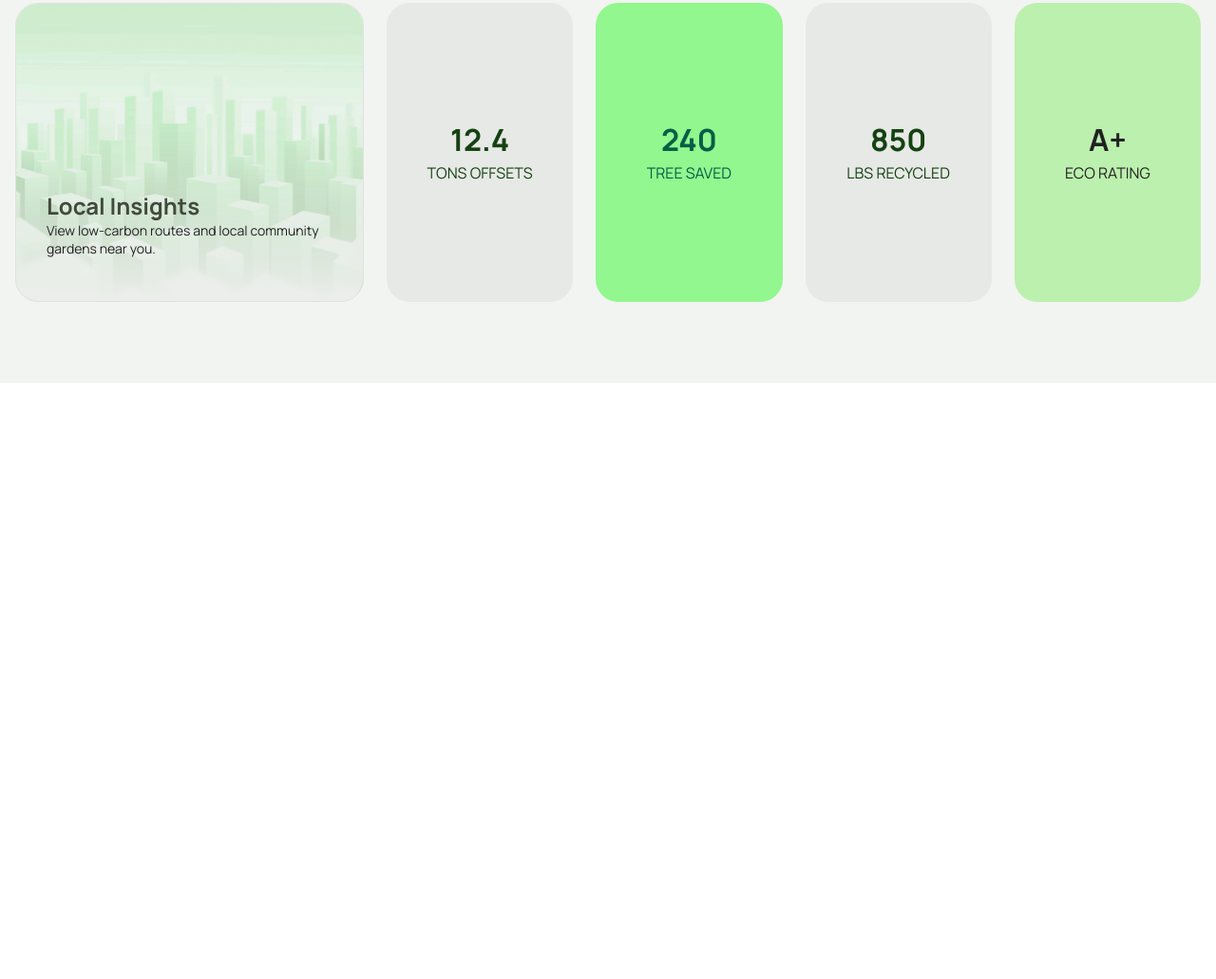
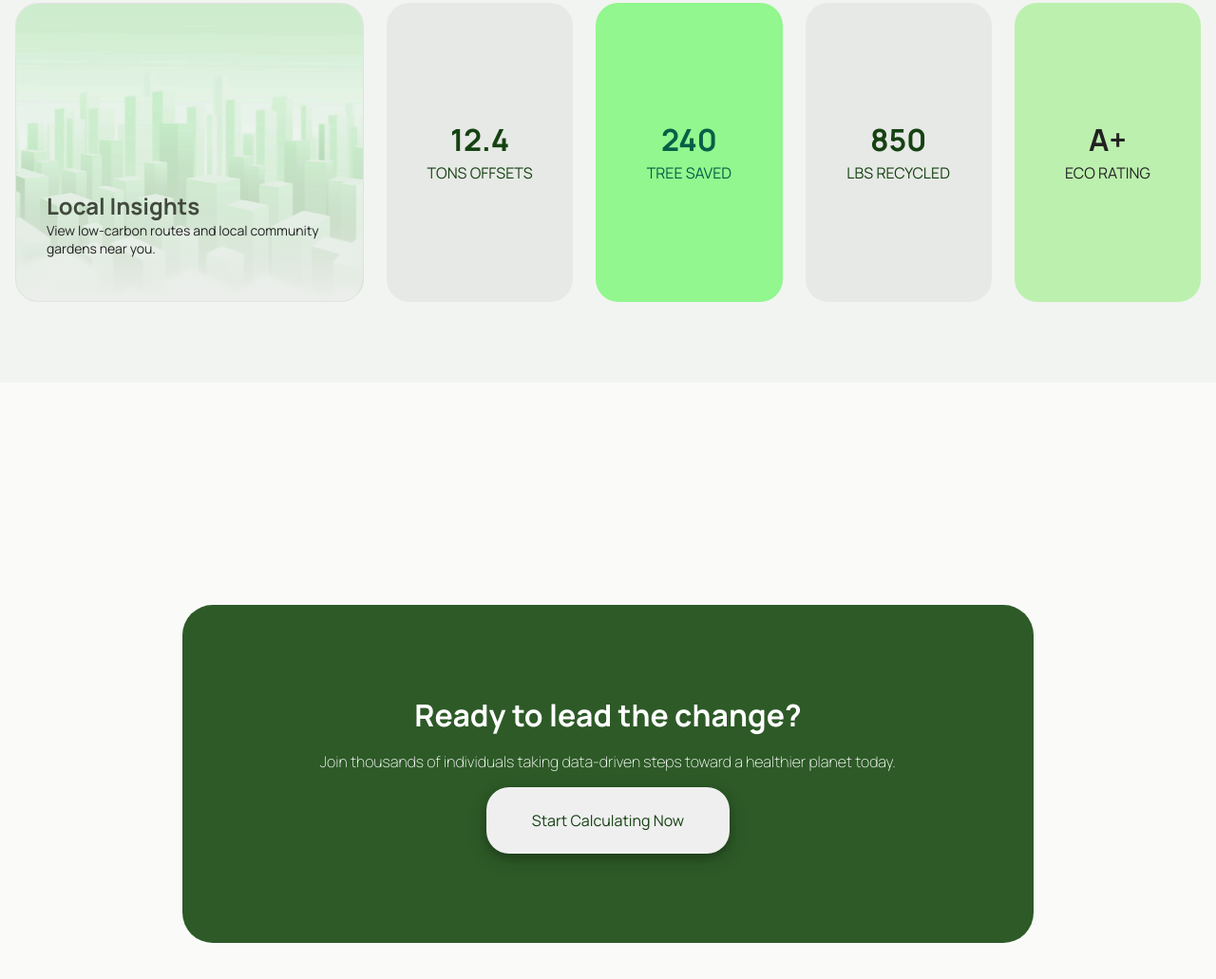
Before and after one commit to abcdavk/eco-track, a website with bundled scripts: page public/index.html in a window 1280 px wide. Shown: the part 2968-3999 px from the top of the page at 95% size. Before the commit the page ends 3371 px from the top, so only its background shows below. Built offline with nearby package versions, Linux system fonts and the light colour scheme; files whose address does not match are found by name.

Commit message:
add final-cta section

```diff
--- a/public/index.html
+++ b/public/index.html
@@ -227,7 +227,19 @@
         </div>
       </div>
     </div>
-
+    <div class="final-cta-container">
+      <div class="final-cta-inner">
+        <div class="content-container">
+          <div class="content">
+            <h2>Ready to lead the change?</h2>
+            <p>Join thousands of individuals taking data-driven steps toward a healthier planet today.</p>
+            <div class="button">
+              <button>Start Calculating Now</button>
+            </div>
+          </div>
+        </div>
+      </div>
+    </div>
     <noscript>You need to enable JavaScript to run this app.</noscript>
   </body>
 </html>
--- /dev/null
+++ b/public/styles/final_cta.css
@@ -0,0 +1,48 @@
+.final-cta-container {
+  width: 100%;
+  background-color: var(--bg-100);
+}
+.final-cta-inner {
+  display: flex;
+  align-items: center;
+  border-width: 2px;
+  position: relative;
+  flex-wrap: wrap;
+  box-sizing: border-box;
+  justify-content: center;
+  max-width: 1280px;
+  height: 824px;
+  margin: 0 auto;
+  padding: 16px;
+}
+.final-cta-inner .content-container {
+  background-color: var(--green-400);
+  border-radius: var(--round-xl);
+  color: var(--text-white);
+  width: 896px;
+  height: 356px;
+  display: flex;
+  align-items: center;
+  justify-content: center;
+}
+.final-cta-inner .content-container .content h2 {
+  text-align: center;
+  margin: 0;
+  font-size: xx-large;
+}
+.final-cta-inner .content-container .content p {
+  text-align: center;
+  font-weight: lighter;
+}
+.final-cta-inner .content-container .content .button {
+  display: flex;
+  justify-content: center;
+}
+.final-cta-inner .content-container .content .button button {
+  padding: 24px 48px;
+  border-radius: var(--round-lg);
+  font-size: var(--font-md);
+  color: var(--green-500);
+  border: none;
+  box-shadow: 0 4px 8px 0 rgba(0, 0, 0, 0.2), 0 6px 20px 0 rgba(0, 0, 0, 0.19);
+}
```
